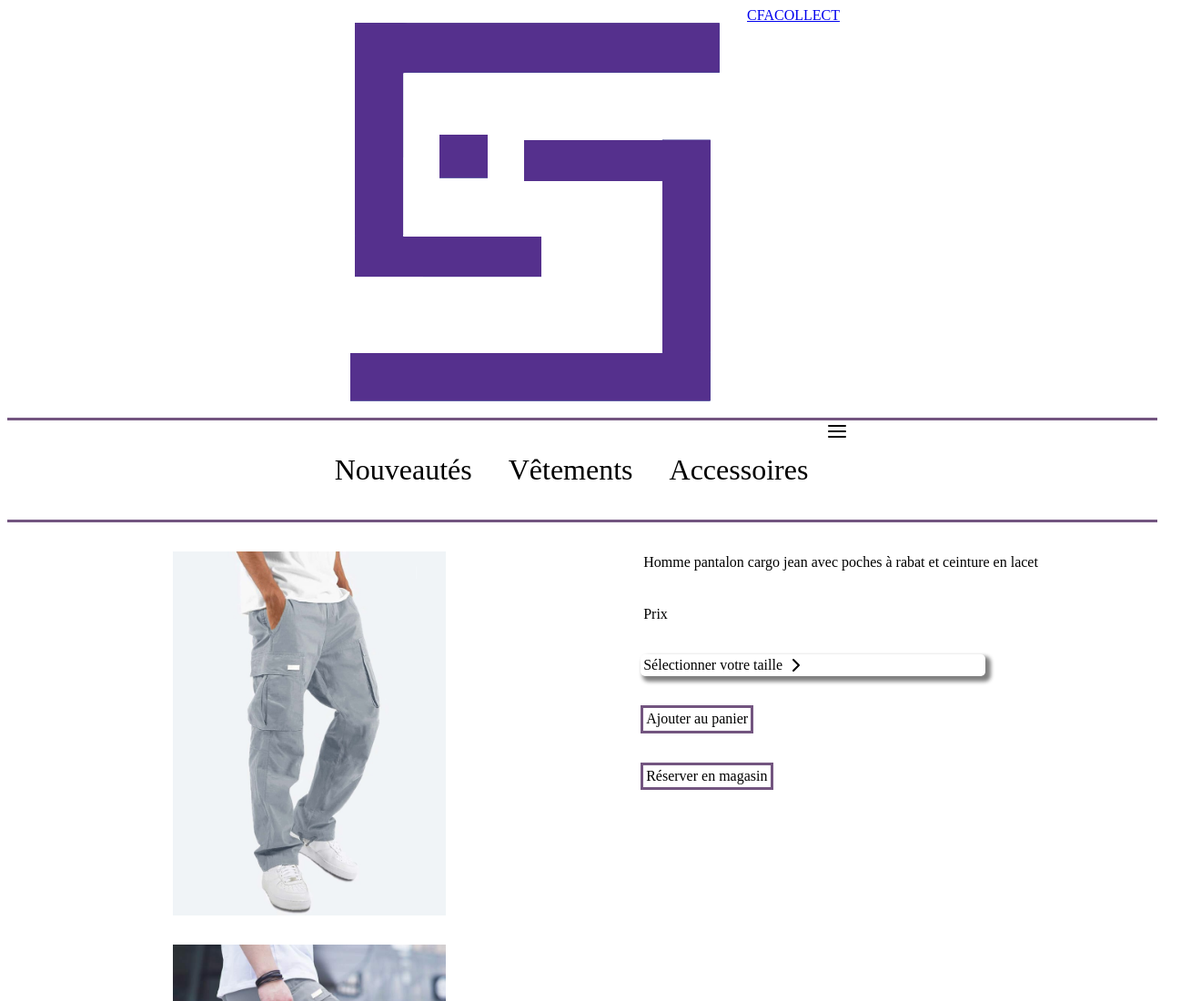
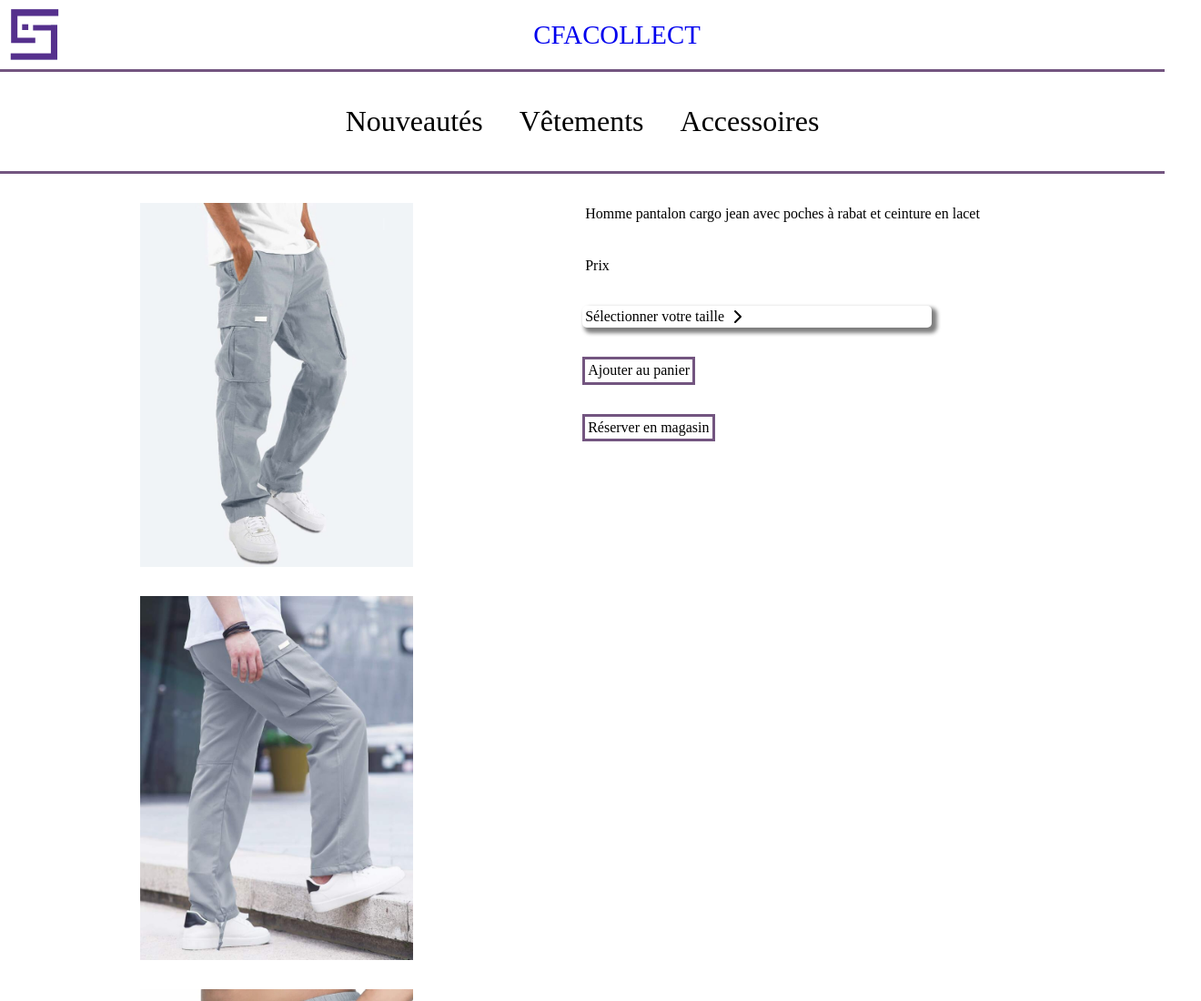
Before and after one commit to megmayou/projet-louka, a plain HTML site: page description_page_cargo_jean.html in a window 1280 px wide. Shown: the top 1100 px of the page at 91% size, 1320 px wide, since content can reach past the window. Drawn offline with Linux system fonts and the light colour scheme.

Commit message:
update: yann

```diff
--- a/description_page_cargo_jean.html
+++ b/description_page_cargo_jean.html
@@ -9,10 +9,9 @@
     <title>CFACOLLECT</title>
 </head>
 <header>
-    <div>
-        <img src="./assets/logo_entreprise.png" alt="logo du site à décrire quand on l'image sera la bonne">
-        <a href="index.html"> CFACOLLECT</a>
-
+    <div class="top-header">
+        <img src="./assets/logo_entreprise.png" alt="logo du site à décrire quand on l'image sera la bonne" class="img-header-size">
+        <a href="/"> CFACOLLECT </a>
     </div>
     <div>
         <menu>
@@ -20,8 +19,6 @@
             <li>Vêtements</li>
             <li>Accessoires</li>
         </menu>
-        <svg xmlns="http://www.w3.org/2000/svg" width="24" height="24" viewBox="0 0 24 24" fill="none" stroke="currentColor" stroke-width="2" stroke-linecap="round" stroke-linejoin="round" class="lucide lucide-align-justify"><line x1="3" x2="21" y1="6" y2="6"/><line x1="3" x2="21" y1="12" y2="12"/><line x1="3" x2="21" y1="18" y2="18"/></svg>
-
     </div>
 </header>
 <main class="main">
--- a/styles/global.css
+++ b/styles/global.css
@@ -1,4 +1,8 @@
 @import url("./page_description_produit.css");
+
+body {
+    margin: 0;
+}
 
 /** HEADER **/
 
@@ -20,11 +24,31 @@ header {
         font-size: 2rem;
         padding: 20px;
     }
+
+    .top-header {
+        display: flex;
+        align-items: center;
+
+        img, a {
+            margin-right: auto;
+        }
+
+        a {
+            display: block;
+            text-decoration: none;
+            font-size: 1.8rem;
+
+            &:visited {
+                color: black;
+            }
+        }
+    }
 }
 
 .img-header-size {
-    width: 200 px;
-    height: 200 px;
+    width: 60px;
+    height: 60px;
+    padding: 0.5rem 0.5rem 0.5rem 0.5rem
 }
 
 /** MAIN **/
--- a/styles/page_description_produit.css
+++ b/styles/page_description_produit.css
@@ -8,9 +8,6 @@
     display: flex;
     flex-wrap: wrap;
     justify-content: center;
-    max-width: 50%;
-    min-width: 50%;
-
 }
 .size-img {
 
@@ -19,7 +16,9 @@
 }
 
 .div-description-product {
+    position: sticky;
     display: flex;
+    height: fit-content;
     flex-direction: column;
     justify-content: flex-start;
     align-items: flex-start;
```
Also changed, not shown: description_page_cargo_noir.html (+3 -6 lines), index.html (+2 -5 lines).
